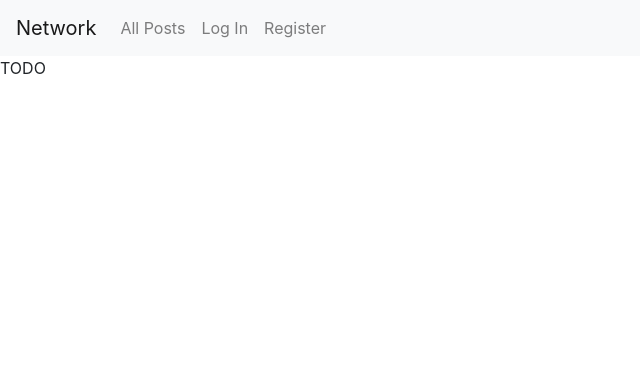
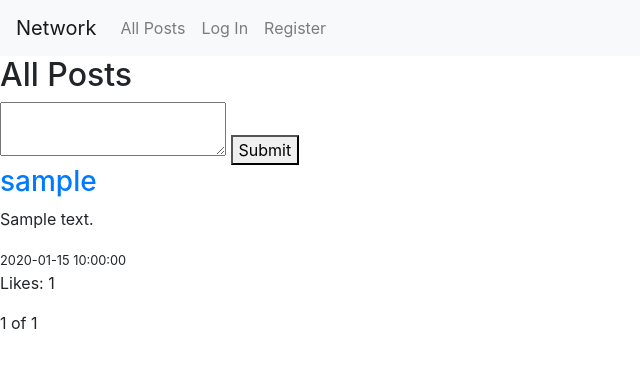
Before and after one commit to YoonjiLim/CS50-Web-Programming-with-Python-and-JavaScript, a Django app: page / in a window 1280 px wide. Shown: the top 368 px of the page, without its empty margins (0-640 px from the left). Run offline with Django 5.2, Linux system fonts and the light colour scheme; tables that the repository leaves empty hold one stand-in row (values such as "Sample post"); parts of the project's set-up code (start-up, migrations or seed data) failed here and were passed over; some libraries are stand-ins or nearby versions.

Commit message:
Implement Network core features

```diff
--- /dev/null
+++ b/network/network/static/network/network.js
@@ -0,0 +1,179 @@
+//Load posts when the page is loaded
+document.addEventListener('DOMContentLoaded', function() {
+    const container = document.querySelector('#posts-container');
+    if (container) {
+        loadPosts(container.dataset.url);
+    }
+
+    const submitBtn = document.querySelector('#submit-post');
+    if (submitBtn) {
+        submitBtn.onclick = createPost;
+    }
+});
+
+
+function loadPosts(url) {
+    const postsContainer = document.querySelector('#posts-container');
+    postsContainer.innerHTML = ''; // Prevent duplicate append when loading
+
+    fetch(url)
+    .then(response => response.json())
+    .then(data => {
+
+        //Clear pagination if there are no posts
+        if (data.posts.length === 0) {
+            postsContainer.innerHTML = 'No posts.';
+            document.querySelector('#pagination').innerHTML = '';
+            return;
+        }
+
+        data.posts.forEach(post => {
+            const postDiv = document.createElement('div');
+
+            postDiv.innerHTML = `
+            <h3><a href="/profile/${post.user}">${post.user}</a></h3>
+            <p class="post-content">${post.content}</p>
+            <small>${post.timestamp}</small>
+            <p class="likes-count">Likes: ${post.likes_count}</p>`;
+
+            //Like button for authenticated users
+            if (post.is_authenticated) {
+                const likeBtn = document.createElement('button');
+                likeBtn.textContent = post.liked_by_user ? 'Unlike' : 'Like';
+                likeBtn.onclick = () => {
+                    likePost(post, postDiv, likeBtn);
+                };
+                postDiv.append(likeBtn);
+            }
+
+            //Edit button for the owner of the post
+            if (post.is_owner) {
+                const editBtn = document.createElement('button');
+                editBtn.textContent = 'Edit';
+                editBtn.onclick = () => {
+                    editPost(post, postDiv, editBtn);
+                };
+
+                postDiv.append(editBtn);
+            }
+
+            postsContainer.append(postDiv);
+        });
+
+        renderPagination(data); //추가
+    });
+}
+
+
+function getCSRFToken() {
+    return document.cookie.split('; ').find(row => row.startsWith('csrftoken='))?.split('=')[1];
+}//Updated
+
+
+function createPost() {
+    const content = document.querySelector('#post-content').value;
+    if (!content.trim()) { //Prevent creating empty posts
+        return;
+    }
+
+    fetch('/posts',{
+        method: 'POST',
+        headers: {
+            'Content-Type': 'application/json',
+            'X-CSRFToken': getCSRFToken()
+        },
+        body: JSON.stringify({
+            content: content
+        })
+    })
+    .then(response => response.json())
+    .then(data => {
+        document.querySelector('#post-content').value = ''; // Clear the textarea
+
+        const container = document.querySelector('#posts-container');
+        loadPosts(container.dataset.url); //Reload after creating a new post
+    });
+}
+
+function renderPagination(data){
+
+    const paginationDiv = document.querySelector('#pagination');
+    paginationDiv.innerHTML = '';
+
+    const container = document.querySelector('#posts-container');
+    const baseUrl = container.dataset.url;
+
+    //Create previous button if there are prev pages.
+    if (data.has_previous) {
+        const previousBtn = document.createElement('button');
+        previousBtn.textContent = 'Previous';
+
+        previousBtn.onclick = () => {
+            loadPosts(`${baseUrl}?page=${data.current_page - 1}`);
+        };
+        paginationDiv.append(previousBtn);
+    }
+
+    //Current of total pages
+    const currentPageNum = document.createElement('span');
+    currentPageNum.textContent = `${data.current_page} of ${data.num_pages}`;
+    paginationDiv.append(currentPageNum);
+
+    //Create next button if there are next pages.
+    if (data.has_next) {
+        const nextBtn = document.createElement('button');
+        nextBtn.textContent = 'Next';
+
+        nextBtn.onclick = () => {
+            loadPosts(`${baseUrl}?page=${data.current_page + 1}`);
+        };
+        paginationDiv.append(nextBtn);
+    }
+}
+
+
+function editPost(post, postDiv, editBtn) {
+    const content = postDiv.querySelector('.post-content');
+    const textarea = document.createElement('textarea');
+
+    textarea.value = post.content;
+    content.replaceWith(textarea);
+
+    editBtn.textContent = 'Save';
+    editBtn.onclick = () => {
+        // Save the edited post
+        fetch (`/editpost/${post.id}`, {
+            method: 'PUT',
+            headers: {
+                'Content-Type': 'application/json',
+                'X-CSRFToken': getCSRFToken()
+            },
+            body: JSON.stringify({
+                content: textarea.value
+            })
+        })
+        .then(response => response.json())
+        .then(data => {
+            const container = document.querySelector('#posts-container');
+            loadPosts(container.dataset.url); //Reload after editing
+        });
+    };
+}
+
+function likePost(post, postDiv, likeBtn) {
+
+    fetch(`/likepost/${post.id}/like`, {
+        method: 'PUT',
+        headers: {
+            'Content-Type': 'application/json',
+            'X-CSRFToken': getCSRFToken()
+        }
+    })
+    .then(response => response.json())
+    .then(data => {
+        //DOM update
+        const likes = postDiv.querySelector('.likes-count');
+        likes.textContent = `Likes: ${data.likes_count}`;
+        likeBtn.textContent = data.liked_by_user ? 'Unlike' : 'Like';
+    });
+}
--- /dev/null
+++ b/network/network/templates/network/following.html
@@ -0,0 +1,6 @@
+{% extends "network/layout.html"%}
+
+{% block body %}
+    <div id="posts-container" data-url="/api/following"></div>
+    <div id="pagination"></div>
+{% endblock %}
--- a/network/network/templates/network/index.html
+++ b/network/network/templates/network/index.html
@@ -1,5 +1,15 @@
 {% extends "network/layout.html" %}
 
 {% block body %}
-    TODO
+
+    <h2>All Posts</h2>
+    <div id="new-post">
+        {% csrf_token %}
+
+        <textarea id="post-content"></textarea>
+        <button id="submit-post">Submit</button>
+    </div>
+
+    <div id="posts-container" data-url="/posts"></div>
+    <div id="pagination"></div>
 {% endblock %}
--- a/network/network/templates/network/layout.html
+++ b/network/network/templates/network/layout.html
@@ -24,7 +24,7 @@
                 </li>
                 {% if user.is_authenticated %}
                     <li class="nav-item">
-                        <a class="nav-link" href="#">Following</a>
+                        <a class="nav-link" href="{% url 'following' %}">Following</a>
                     </li>
                     <li class="nav-item">
                         <a class="nav-link" href="{% url 'logout' %}">Log Out</a>
@@ -45,5 +45,7 @@
             {% block body %}
             {% endblock %}
         </div>
+
+        <script src="{% static 'network/network.js' %}"></script>
     </body>
 </html>
--- a/network/network/urls.py
+++ b/network/network/urls.py
@@ -9,9 +9,11 @@ urlpatterns = [
     path("logout", views.logout_view, name="logout"),
     path("register", views.register, name="register"),
     path("posts", views.posts, name="posts"),
+    path("following", views.following_page, name="following"),
+    path("api/following", views.following_posts, name="following_posts"),
+    path("profile/<str:username>", views.profile, name="profile"),
+    path("follow/<str:username>", views.follow, name="follow"),
+    path("unfollow/<str:username>", views.unfollow, name="unfollow"),
     path("editpost/<int:post_id>", views.edit_post, name="edit_post"),
-    path("likepost/<int:post_id>/like", views.like_post, name="like_post"),
-    path("profile/<str:username>", views.profile, name="profile"),
-    path("follow/<str:username>", views.follow_user, name="follow_user"),
-    path("following", views.following_posts, name="following_posts")
+    path("likepost/<int:post_id>/like", views.like_post, name="like_post")
 ]
--- a/network/network/views.py
+++ b/network/network/views.py
@@ -1,10 +1,15 @@
+import json
+
 from django.contrib.auth import authenticate, login, logout
 from django.db import IntegrityError
-from django.http import HttpResponse, HttpResponseRedirect
-from django.shortcuts import render
+from django.http import HttpResponse, HttpResponseRedirect, JsonResponse
+from django.shortcuts import redirect, render, get_object_or_404
 from django.urls import reverse
+from django.contrib.auth.decorators import login_required
+from urllib3 import request
+from django.core.paginator import Paginator
 
-from .models import User
+from .models import User, Post, Follow
 
 
 def index(request):
@@ -64,39 +69,178 @@ def register(request):
 
 
 def posts(request):
+    #Get all posts
     if request.method == "GET":
-        pass
+        posts = Post.objects.all().order_by("-timestamp")
+        posts_data = []
+        post_paginator = Paginator(posts, 10) #10 posts per 1 page
+        current_page = request.GET.get("page")
+        posts_page = post_paginator.get_page(current_page)
 
+        for post in posts_page:
+            posts_data.append({
+                "id": post.id,
+                "user": post.user.username,
+                "content": post.content,
+                "timestamp": post.timestamp.strftime("%Y-%m-%d %H:%M:%S"),
+                "likes_count": post.likes_count,
+                "liked_by_user": request.user in post.likes.all(),
+                "is_owner": request.user == post.user,
+                "is_authenticated": request.user.is_authenticated
+            })
+
+        return JsonResponse({
+            "posts": posts_data,
+            "current_page": posts_page.number,
+            "num_pages": post_paginator.num_pages,
+            "has_next": posts_page.has_next(),
+            "has_previous": posts_page.has_previous()
+        })
+    #Create a new post
     elif request.method == "POST":
-        pass
 
-    return render(request, "network/posts.html")
+        if not request.user.is_authenticated:
+            return JsonResponse({"error": "Login required"}, status=401)
 
+        data = json.loads(request.body)
+        content = data.get("content", "").strip()
 
-def edit_post(request, post_id):
-    if request.method == "PUT":
-        pass
+        if not content:
+            return JsonResponse({"error": "Post content cannot be empty."}, status=400)
 
-    return HttpResponse(status=400)
+        post = Post.objects.create(user=request.user, content=content)
 
+        return JsonResponse({
+            "message": "Post created.",
+            "post_id": post.id
+        }, status=201)
 
-def like_post(request, post_id):
-    if request.method == "POST":
-        pass
-
-    return HttpResponse(status=400)
+    else:
+        return JsonResponse({"error": "GET/POST request required."}, status=405)
 
 
 def profile(request, username):
-    pass
+    profile_user = User.objects.get(username=username)
+
+    posts = profile_user.posts.all().order_by("-timestamp")
+    post_paginator = Paginator(posts, 10)
+    current_page = request.GET.get("page")
+    posts_page = post_paginator.get_page(current_page)
+
+    followers_count = profile_user.followers.count()
+    following_count = profile_user.following.count()
+
+    #Follow/Unfollow status
+    is_following = False
+    if request.user.is_authenticated:
+        is_following = Follow.objects.filter(follower=request.user, following=profile_user).exists()
+
+    return render(request, "network/profile.html", {
+        "profile_user": profile_user,
+        "posts": posts_page,
+        "followers_count": followers_count,
+        "following_count": following_count,
+        "is_following": is_following
+    })
 
 
-def follow_user(request, username):
-    if request.method == "POST":
-        pass
+@login_required
+def follow(request, username):
+    profile_user = User.objects.get(username=username)
 
-    return HttpResponse(status=400)
+    if request.user != profile_user:
+        Follow.objects.get_or_create(follower=request.user, following=profile_user)
+
+    return redirect("profile", username=username)
 
 
+@login_required
+def unfollow(request, username):
+    profile_user = User.objects.get(username=username)
+
+    if request.user != profile_user:
+        Follow.objects.filter(follower=request.user, following=profile_user).delete()
+
+    return redirect("profile", username=username)
+
+
+#need refatoring(posts and following_posts)
+@login_required
 def following_posts(request):
-    pass
+
+    following_users = Follow.objects.filter(follower=request.user).values_list("following", flat=True)
+    posts = Post.objects.filter(user__in=following_users).order_by("-timestamp")
+    posts_data = []
+
+    post_paginator = Paginator(posts, 10)
+    current_page = request.GET.get("page")
+    posts_page = post_paginator.get_page(current_page)
+
+    for post in posts_page:
+        posts_data.append({
+            "id": post.id,
+            "user": post.user.username,
+            "content": post.content,
+            "timestamp": post.timestamp.strftime("%Y-%m-%d %H:%M:%S"),
+            "likes_count": post.likes_count,
+            "liked_by_user": request.user in post.likes.all(),
+            "is_authenticated": request.user.is_authenticated,
+            "is_owner": request.user == post.user
+        })
+
+    return JsonResponse({
+        "posts": posts_data,
+        "has_previous": posts_page.has_previous(),
+        "has_next": posts_page.has_next(),
+        "current_page": posts_page.number,
+        "num_pages": post_paginator.num_pages
+    })
+
+
+@login_required
+def following_page(request):
+    return render(request, "network/following.html")
+
+
+
+@login_required
+def edit_post(request, post_id):
+
+    if request.method != "PUT":
+        return JsonResponse({"error": "PUT request required."}, status=405)
+
+    post = get_object_or_404(Post, id=post_id)
+
+    if request.user != post.user:
+        return JsonResponse({"error": "You are not authorized"}, status=403)
+
+    data = json.loads(request.body)
+    content = data.get("content", "").strip()
+
+    if not content:
+        return JsonResponse({"error": "Post content cannot be empty."}, status=400)
+
+    post.content = content
+    post.save()
+
+    return JsonResponse({"message": "Post updated."})
+
+
+@login_required
+def like_post(request, post_id):
+
+    if request.method != "PUT":
+        return JsonResponse({"error": "PUT request required."}, status=405)
+
+    post = get_object_or_404(Post, id=post_id)
+
+    #Toggle like or unlike
+    if request.user in post.likes.all():
+        post.likes.remove(request.user)
+    else:
+        post.likes.add(request.user)
+
+    return JsonResponse({
+        "likes_count": post.likes.count(),
+        "liked_by_user": request.user in post.likes.all()
+        })
```
Also changed, not shown: network/network/templates/network/profile.html (added, +37 -0 lines).
